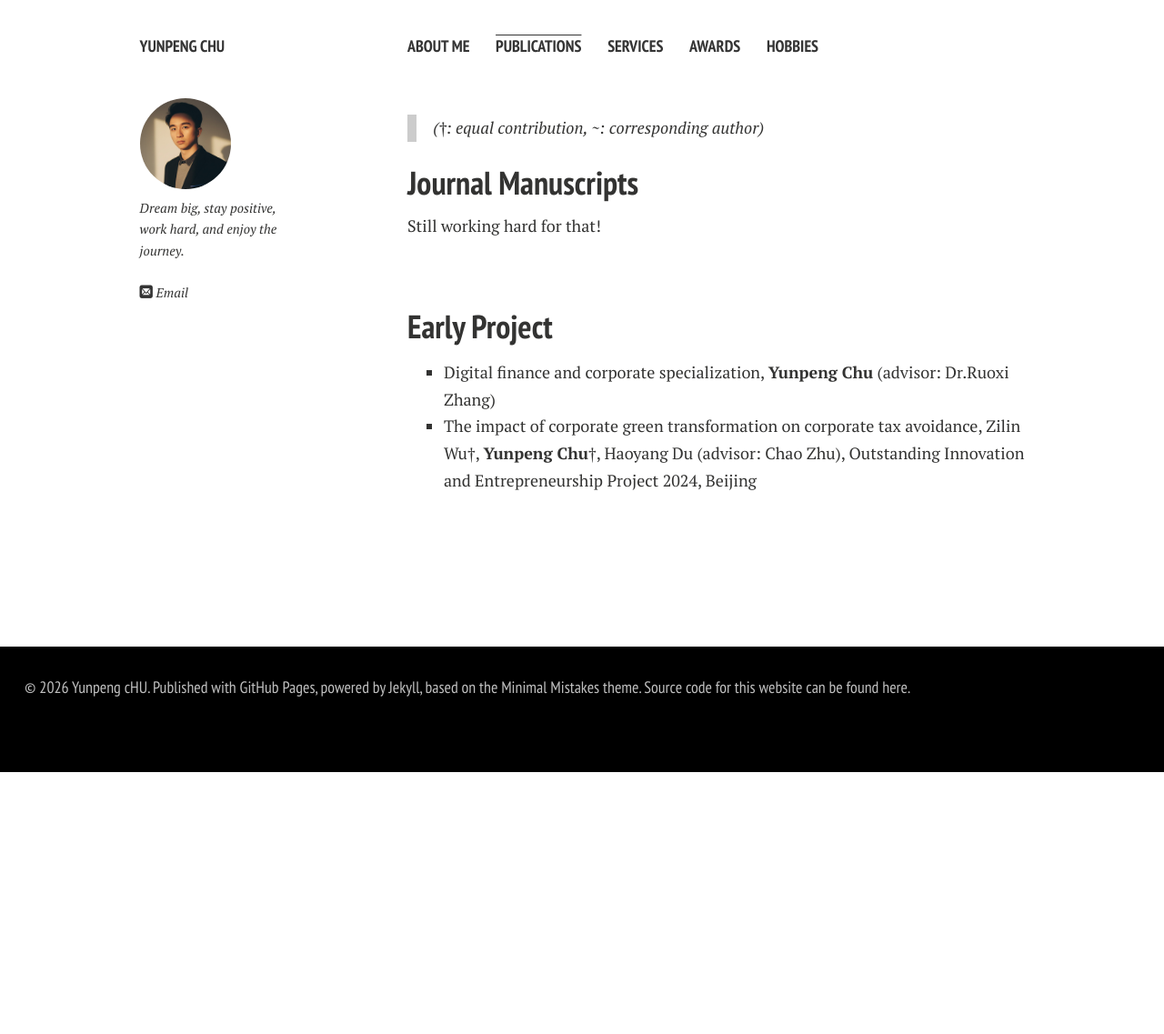
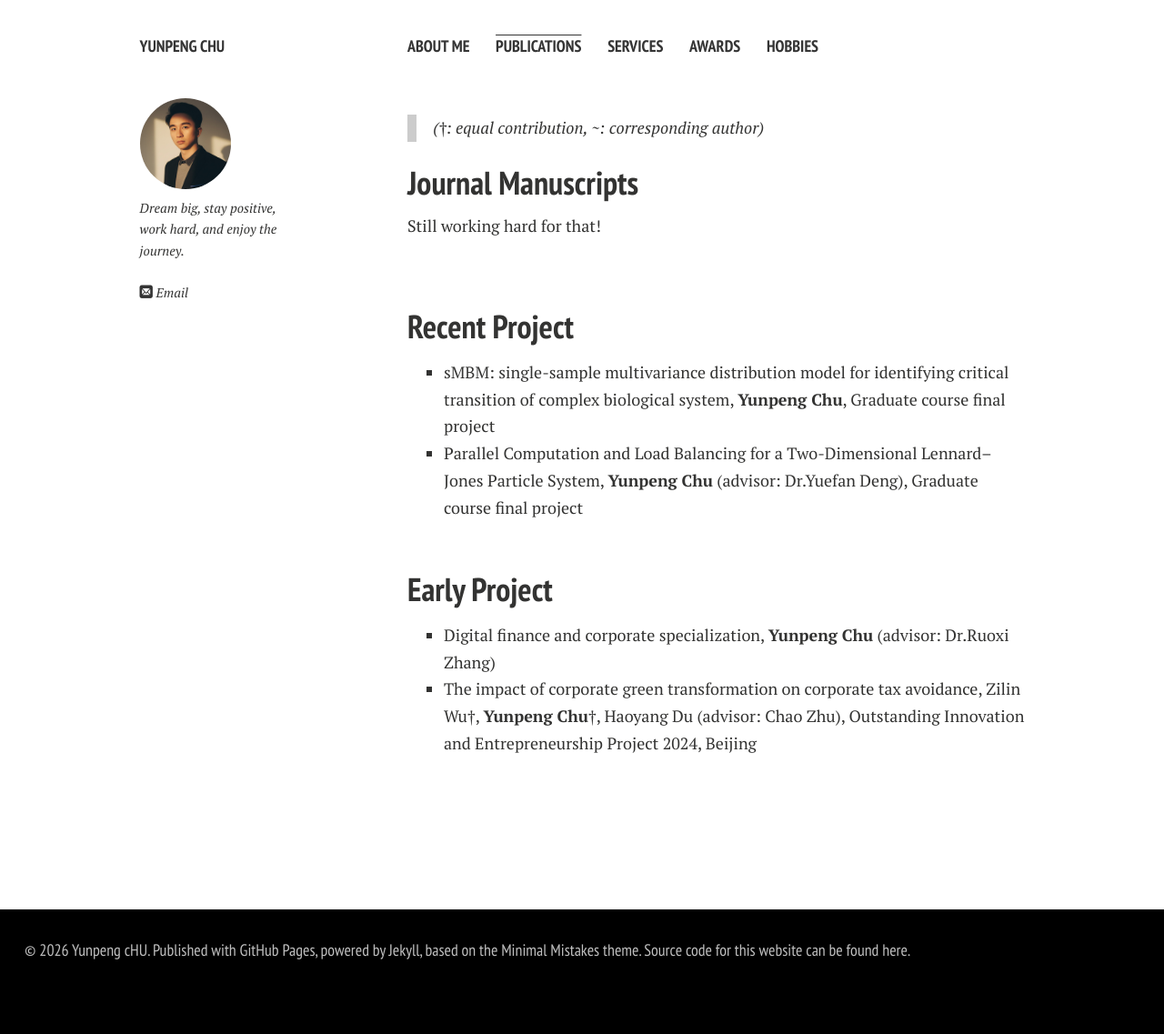
Before and after one commit to yunpeng2004/Home, a Jekyll site: the page built from publications.md, in a window 1280 px wide. Shown: the whole page at 91% size. Built offline with Jekyll 4.4.1, drawn with Linux system fonts in a browser that asks for light colours; nearby versions of some CDN libraries; comment, search, counter and statistics services are not loaded; a style sheet for code colours, icons or effects is not loaded; before the commit the page ends 900 px from its top, so only the background shows below that.

Commit message:
Add recent projects

```diff
--- a/publications.md
+++ b/publications.md
@@ -13,6 +13,13 @@ Still working hard for that!
   <br>
 ---
 
+## Recent Project
+
+- sMBM: single-sample multivariance distribution model for identifying critical transition of complex biological system, **Yunpeng Chu**, Graduate course final project
+- Parallel Computation and Load Balancing for a Two-Dimensional Lennard–Jones Particle System, **Yunpeng Chu** (advisor: Dr.Yuefan Deng), Graduate course final project
+
+  <br>
+
 ## Early Project
 
 - Digital finance and corporate specialization, **Yunpeng Chu** (advisor: Dr.Ruoxi Zhang)
```
